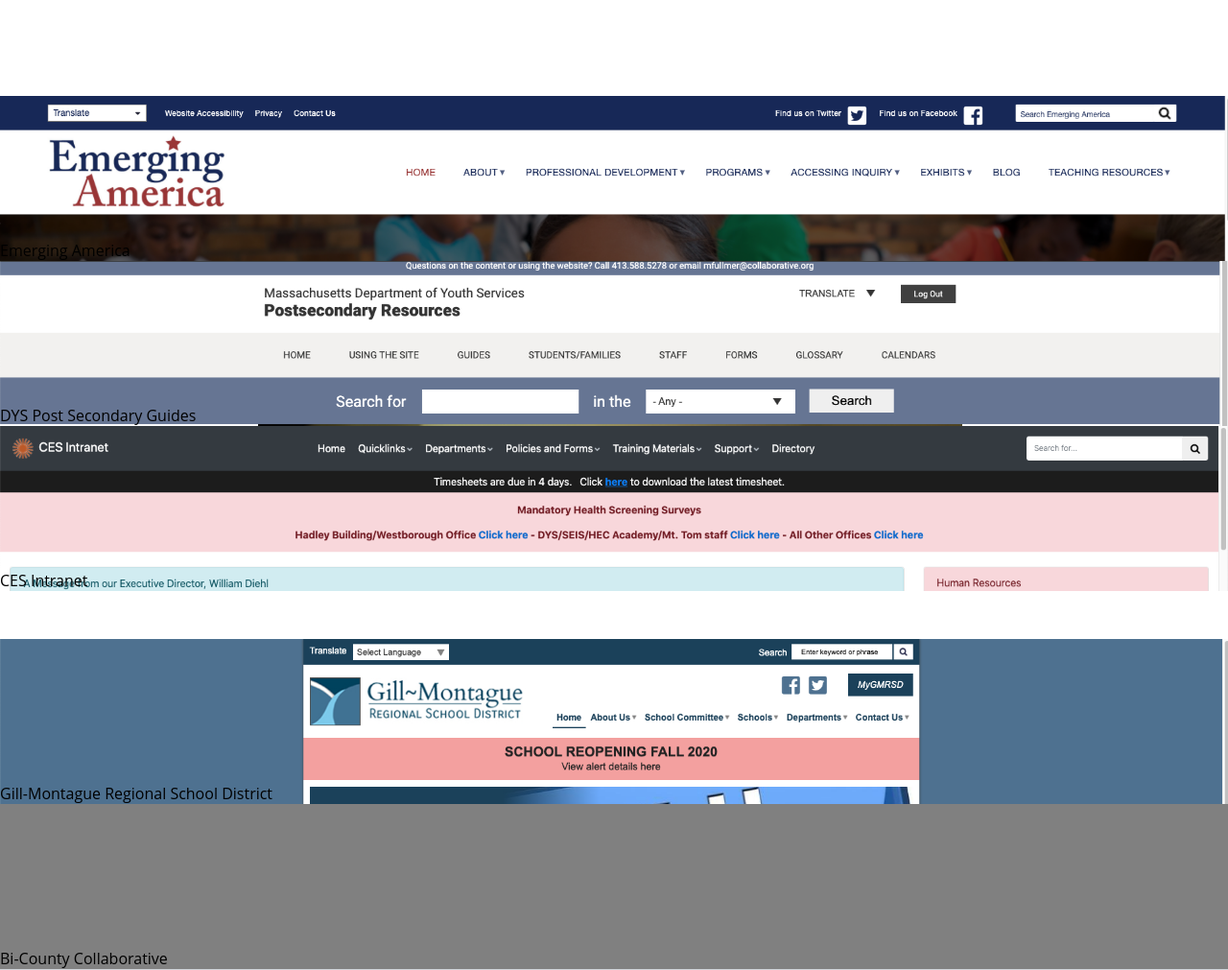
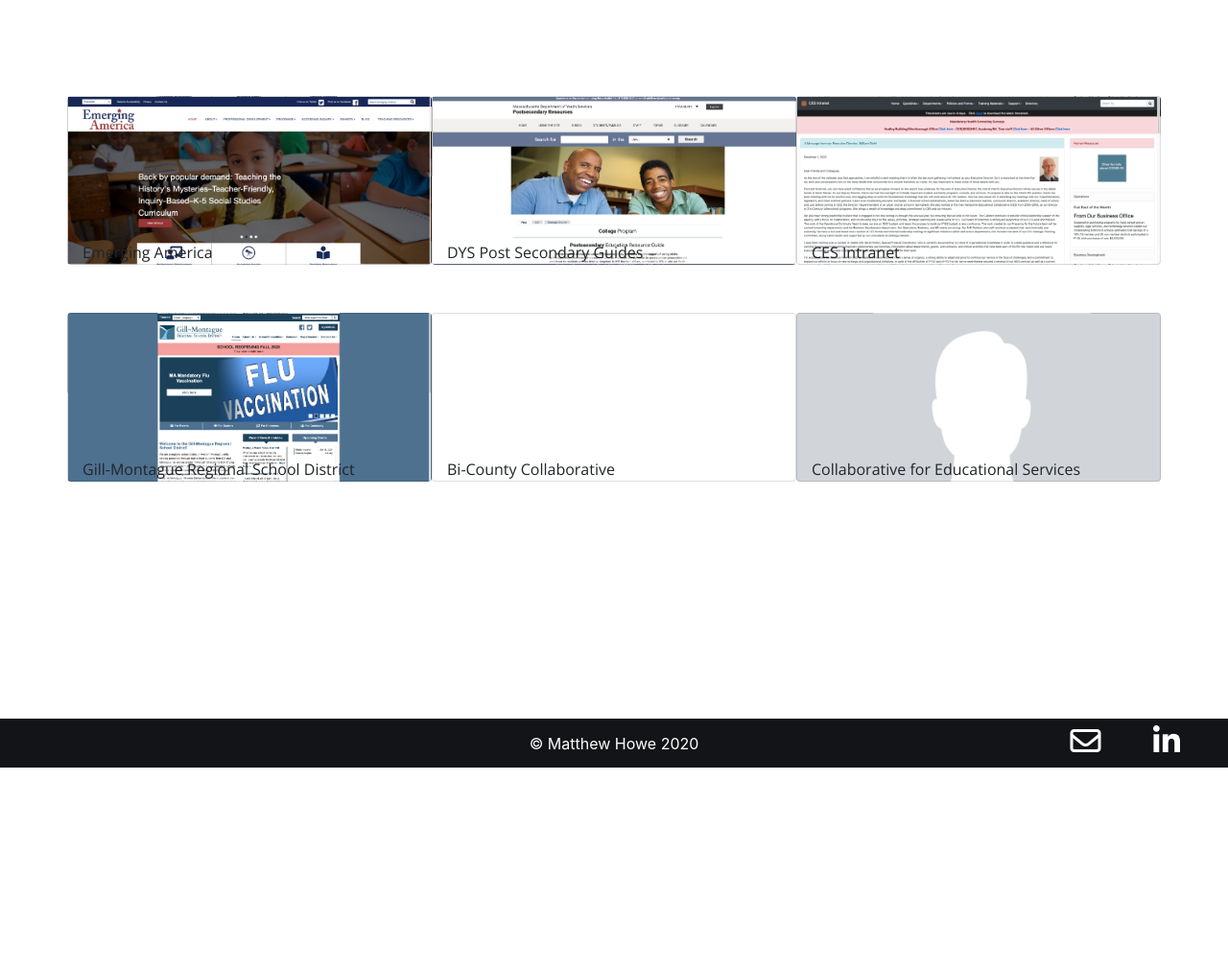
Before and after one commit to matthowe85/portfolio, a PHP site: page /portfolio.php in a window 1280 px wide. Shown: the top 1011 px of the page at 96% size. After the commit the page ends 800 px from the top, so only its background shows below. Run offline with PHP 8.4, Linux system fonts and the light colour scheme; some libraries are stand-ins or nearby versions.

Commit message:
maybe fixed it

```diff
--- a/index.php
+++ b/index.php
@@ -16,7 +16,7 @@
 	<header class="navbar navbar-expand-lg">
 		<ul class="navbar-nav">
 			<li><a href="/">Home</a></li>
-			<li><a href="/about.php?">About</a></li>
+			<li><a href="/about.php">About</a></li>
 			<li><a href="/portfolio.php">Portfolio</a></li>
 		</ul>
 	</header>
@@ -42,7 +42,6 @@
 	</footer>
 
 	<script src="https://cdnjs.cloudflare.com/ajax/libs/swup/2.0.5/swup.min.js"></script>
-	<script src="https://code.jquery.com/jquery-3.5.1.js"></script>
 	<script src="https://cdn.jsdelivr.net/npm/bootstrap@4.5.3/dist/js/bootstrap.bundle.min.js"></script>
 </body>
 	<script>
--- a/portfolio.php
+++ b/portfolio.php
@@ -2,9 +2,15 @@
 <html>
 <head>
 <meta charset="UTF-8">
-<title>Untitled Document</title>
-	<script src="https://cdnjs.cloudflare.com/ajax/libs/swup/2.0.5/swup.min.js"></script>
+<title>Matthew Howe</title>
 	<link rel="stylesheet" href="/css/style.css">
+	<link rel="stylesheet" href="https://cdn.jsdelivr.net/npm/bootstrap@4.5.3/dist/css/bootstrap.min.css">
+	<script src="https://code.jquery.com/jquery-3.5.1.js"></script>
+	<script src="/js/global.js"></script>
+	<script src="https://kit.fontawesome.com/d296c07018.js" crossorigin="anonymous"></script>
+	<link rel="preconnect" href="https://fonts.gstatic.com">
+	<link href="https://fonts.googleapis.com/css2?family=Open+Sans:wght@300;400;700&display=swap" rel="stylesheet">
+
 </head>
 <body>
 	<main id="swup" class="transition-fade">
@@ -39,6 +45,39 @@
 			</div>
 		</div>
 	</main>
+<footer>
+		<div class="contact">
+			<div id="email" class="email-slide">
+			<input id="email-addy"type="text" value="matthowe85@gmail.com"  READONLY/><button class= "btn btn-light" onclick="copyToClipboard();">Copy</button>
+			</div>
+			<i class="far fa-envelope email-icon contact-icon"></i>
+			<a class="contact-icon" href="https://www.linkedin.com/in/matthew-howe-10b03b40/" target="_blank"><i class="fab fa-linkedin-in"></i></a>
+		</div>
+		<div class="copyright">
+			<p>&#169; Matthew Howe <?php echo date('Y'); ?></p>
+		</div>
+
+	</footer>
+
+	<script src="https://cdnjs.cloudflare.com/ajax/libs/swup/2.0.5/swup.min.js"></script>
+	<script src="https://cdn.jsdelivr.net/npm/bootstrap@4.5.3/dist/js/bootstrap.bundle.min.js"></script>
 </body>
+	<script>
+	const swup = new Swup();
 
+	function myFunction() {
+  /* Get the text field */
+  var copyText = document.getElementById("email").innerHTML;
+
+  /* Select the text field */
+  copyText.select();
+  copyText.setSelectionRange(0, 99999); /*For mobile devices*/
+
+  /* Copy the text inside the text field */
+  document.execCommand("copy");
+
+  /* Alert the copied text */
+  alert("Copied the text: " + copyText.value);
+}
+	</script>
 </html>
```
Also changed, not shown: about.php (+41 -2 lines).
